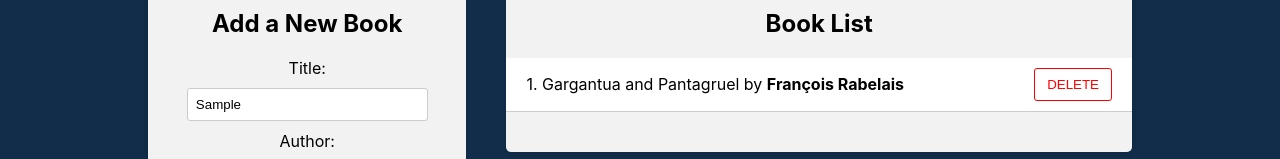
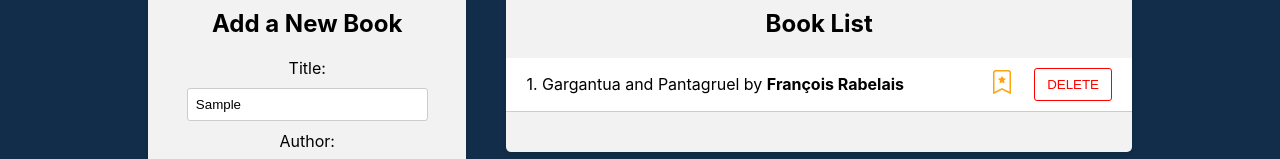
Before and after one commit to 000Ilya000/ReactRedux, a React (Create React App) app in the folder frontend/: page / in a window 1280 px wide. Both pictures are taken after typing "Sample", "Sample" into the empty fields and a click on the button "Add Random". Shown: the part 153-312 px from the top of the page. Built offline with nearby package versions, Linux system fonts and the light colour scheme.

Commit message:
Toggle isFavorite

```diff
--- a/frontend/src/components/BookForm/BookForm.jsx
+++ b/frontend/src/components/BookForm/BookForm.jsx
@@ -19,6 +19,7 @@
         title: title,
         author: author,
         id: uuidv4(),
+        isFavorite: false,
       };
       dispatch(addBook(book));
       setTitle("");
@@ -31,6 +32,7 @@
     const randomBook = {
       ...booksData[randomIndex],
       id: uuidv4(),
+      isFavorite: false,
     };
     dispatch(addBook(randomBook));
   };
--- a/frontend/src/components/BookList/BookList.jsx
+++ b/frontend/src/components/BookList/BookList.jsx
@@ -1,10 +1,12 @@
+import { BsBookmarkStar, BsBookmarkStarFill } from "react-icons/bs";
 import { useDispatch, useSelector } from "react-redux";
-import { deleteBook } from "../../redux/books/actionCreators";
+import { deleteBook, toggleBook } from "../../redux/books/actionCreators";
 import "./BookList.css";
 
 function BookList(props) {
   const dispatch = useDispatch();
   const books = useSelector((state) => state.books);
+
   return (
     <div className="app-block book-list">
       <h2>Book List</h2>
@@ -18,6 +20,13 @@
                 {++i}. {book.title} by <strong>{book.author}</strong>
               </div>
               <div className="book-actions">
+                <span onClick={() => dispatch(toggleBook(book.id))}>
+                  {book.isFavorite ? (
+                    <BsBookmarkStarFill className="star-icon" />
+                  ) : (
+                    <BsBookmarkStar className="star-icon" />
+                  )}
+                </span>
                 <button onClick={() => dispatch(deleteBook(book.id))}>
                   DELETE
                 </button>
--- a/frontend/src/redux/books/actionCreators.js
+++ b/frontend/src/redux/books/actionCreators.js
@@ -13,3 +13,10 @@
     payload: id,
   };
 };
+
+export const toggleBook = (id) => {
+  return {
+    type: a.TOGGLE_FAVORITE,
+    payload: id,
+  };
+};
--- a/frontend/src/redux/books/actionTypes.js
+++ b/frontend/src/redux/books/actionTypes.js
@@ -1,3 +1,3 @@
 export const ADD_BOOK = "ADD_BOOK";
 export const DELETE_BOOK = "DELETE_BOOK";
-// TOGGLE_BOOK
+export const TOGGLE_FAVORITE = "TOGGLE_FAVORITE";
--- a/frontend/src/redux/books/reducer.js
+++ b/frontend/src/redux/books/reducer.js
@@ -8,6 +8,13 @@
       return [...state, action.payload];
     case a.DELETE_BOOK:
       return state.filter((book) => book.id !== action.payload);
+    case a.TOGGLE_FAVORITE:
+      return state.map((book) => {
+        if (book.id === action.payload) {
+          return { ...book, isFavorite: !book.isFavorite }; // Создаем новый объект книги
+        }
+        return book; // Возвращаем неизмененный объект книги
+      });
     default:
       return state;
   }
--- a/package.json
+++ b/package.json
@@ -1,5 +1,8 @@
 {
   "dependencies": {
+    "install": "^0.13.0",
+    "npm": "^10.9.0",
+    "react-icons": "^5.3.0",
     "uuid": "^10.0.0"
   }
 }
```
Also changed, not shown: 1 other file (tests, documents, lock files or other folders).
